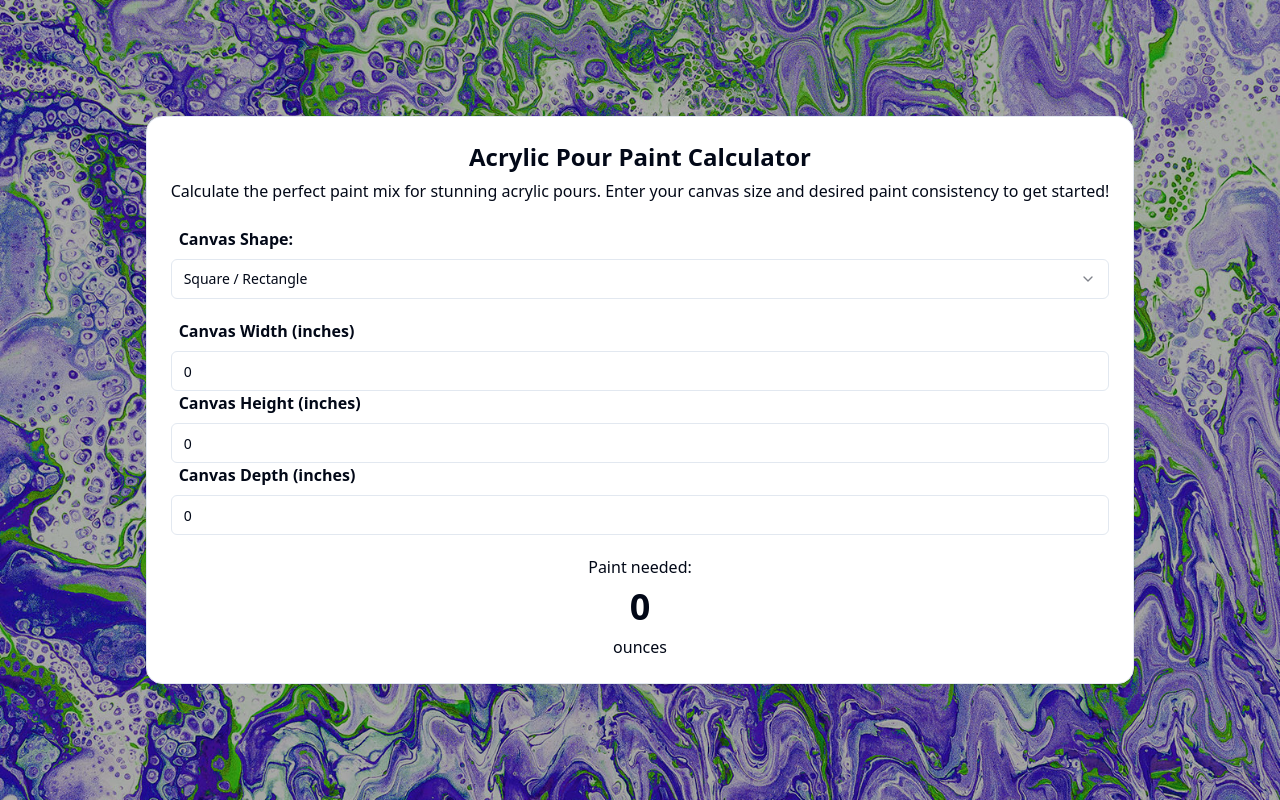
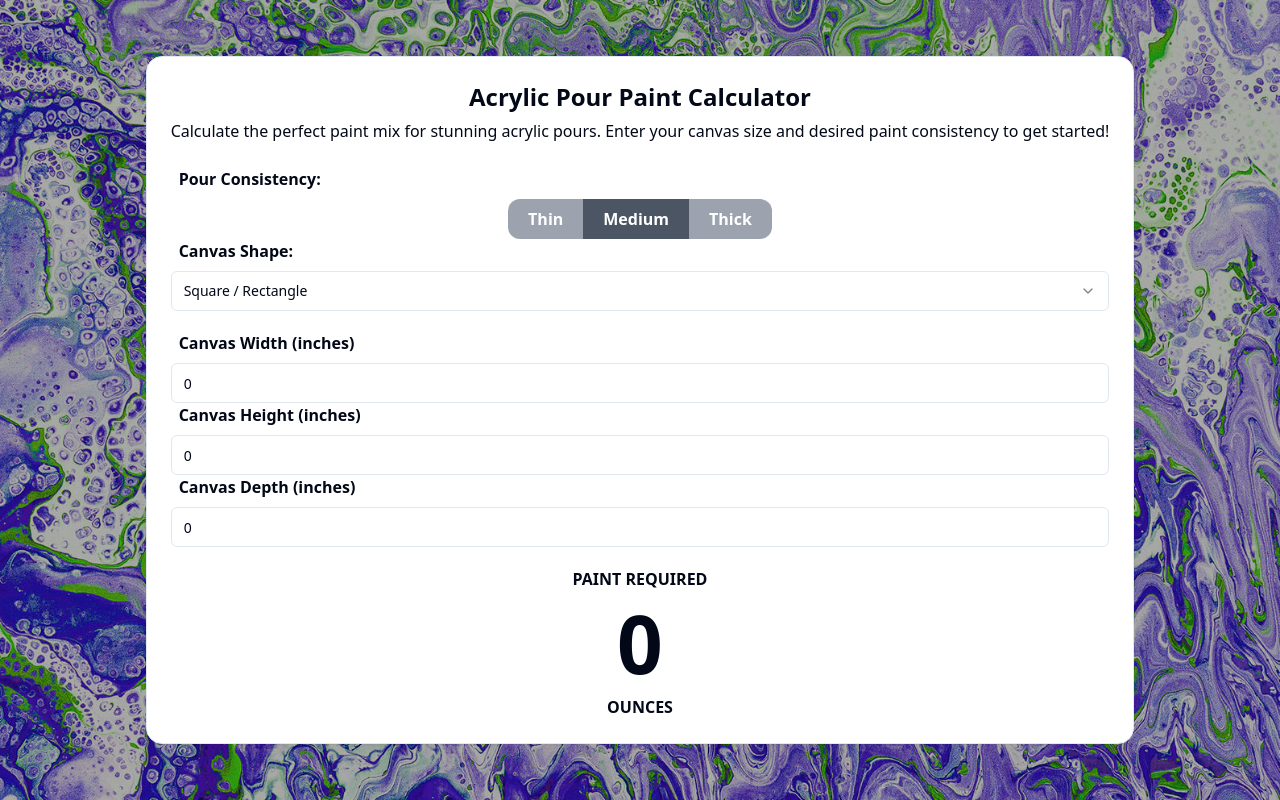
Before and after one commit to connordinnadge/paint-pour-calculator, a Next.js app: page / in a window 1280 px wide. Built offline with nearby package versions, Linux system fonts and the light colour scheme.

Commit message:
added paint consistency to calculator

```diff
--- a/src/components/PaintCalculator/index.tsx
+++ b/src/components/PaintCalculator/index.tsx
@@ -1,19 +1,12 @@
 'use client'
 import type { NextComponentType, NextPageContext } from 'next'
 import { useEffect, useState } from 'react'
-import { Button } from '../ui/button'
 import { Input } from '../ui/input'
 import { Select, SelectContent, SelectItem, SelectTrigger, SelectValue } from '../ui/select'
 
-interface Colour {
-    name: string
-    hex: string
-    percentage: number
-    paintNeeded: number
-}
-
 const Index: NextComponentType<NextPageContext> = () => {
     const [unitsMetric, setUnitsMetric] = useState(true)
+    const [consistency, setConsistency] = useState('medium')
     const [canvasShape, setCanvasShape] = useState('squareOrRectangle')
     const [canvasWidth, setCanvasWidth] = useState(0)
     const [canvasDiameter, setCanvasDiameter] = useState(0)
@@ -22,44 +15,75 @@ const Index: NextComponentType<NextPageContext> = () => {
     const [totalPaintneeded, setTotalPaintNeeded] = useState(0)
 
     function calculatePaintNeeded() {
+        let paintConsistency = 0
+        if (consistency === 'thin') {
+            paintConsistency = 0.8
+        }
+        if (consistency === 'medium') {
+            paintConsistency = 1
+        }
+        if (consistency === 'thick') {
+            paintConsistency = 1.2
+        }
         let totalPaint = 0
         if (canvasShape === 'squareOrRectangle') {
             const area = canvasWidth * canvasHeight
             const sideArea = 2 * canvasDepth * (canvasWidth + canvasHeight)
-            const totalArea = area + sideArea
+            const totalArea = (area + sideArea) * paintConsistency
             totalPaint = totalArea / 25
         }
         if (canvasShape === 'circle') {
             const area = Math.PI * Math.pow(canvasDiameter / 2, 2) * canvasDepth
             const circumference = Math.PI * canvasDiameter
             const sideArea = circumference * canvasDepth
-            const totalArea = area + sideArea
+            const totalArea = (area + sideArea) * paintConsistency
             totalPaint = totalArea / 25
         }
         if (canvasShape === 'triangle') {
             const area = (canvasWidth * canvasWidth) / 2
             const sideArea = 3 * (canvasWidth * canvasDepth)
-            const totalArea = area + sideArea
+            const totalArea = (area + sideArea) * paintConsistency
             totalPaint = totalArea / 25
         }
         if (canvasShape === 'hexagon') {
             const area = (3 * Math.sqrt(3) * Math.pow(canvasDiameter, 2)) / 2
             const perimeter = 6 * canvasDiameter
-            const sidesArea = perimeter * canvasDepth
-            const totalArea = area + sidesArea
+            const sideArea = perimeter * canvasDepth
+            const totalArea = (area + sideArea) * paintConsistency
             totalPaint = totalArea / 25
         }
-        const roundedToTwoDecimals = parseFloat(totalPaint.toFixed(2))
+        const roundedToTwoDecimals = parseFloat(totalPaint.toFixed(1))
         setTotalPaintNeeded(roundedToTwoDecimals)
     }
 
     useEffect(() => {
         calculatePaintNeeded()
-    }, [canvasShape, canvasWidth, canvasHeight, canvasDiameter, canvasDepth])
+    }, [canvasShape, canvasWidth, canvasHeight, canvasDiameter, canvasDepth, consistency])
 
     return (
         <div className='flex flex-col gap-5'>
             <div>
+                <p className='mb-2 ml-2 text-left font-bold'>Pour Consistency:</p>
+                <div>
+                    <button
+                        className={`${consistency === 'thin' ? 'bg-gray-600 text-white' : 'bg-gray-400 text-white'} rounded-l-xl px-5 py-2 font-bold`}
+                        onClick={() => setConsistency('thin')}
+                    >
+                        Thin
+                    </button>
+                    <button
+                        className={`${consistency === 'medium' ? 'bg-gray-600 text-white' : 'bg-gray-400 text-white'} px-5 py-2 font-bold`}
+                        onClick={() => setConsistency('medium')}
+                    >
+                        Medium
+                    </button>
+                    <button
+                        className={`${consistency === 'thick' ? 'bg-gray-600 text-white' : '  bg-gray-400 text-white'}  rounded-r-xl px-5 py-2 font-bold`}
+                        onClick={() => setConsistency('thick')}
+                    >
+                        Thick
+                    </button>
+                </div>
                 <p className='mb-2 ml-2 text-left font-bold'>Canvas Shape:</p>
                 <Select value={canvasShape} onValueChange={setCanvasShape}>
                     <SelectTrigger>
@@ -143,9 +167,9 @@ const Index: NextComponentType<NextPageContext> = () => {
                     />
                 </div>
             )}
-            <p>Paint needed:</p>
-            <p className='text-4xl font-bold leading-[1rem]'>{totalPaintneeded}</p>
-            <p>ounces</p>
+            <p className='font-bold uppercase'>Paint Required</p>
+            <p className='text-[5rem] font-bold leading-[4rem]'>{totalPaintneeded}</p>
+            <p className='font-bold uppercase'>ounces</p>
         </div>
     )
 }
```
